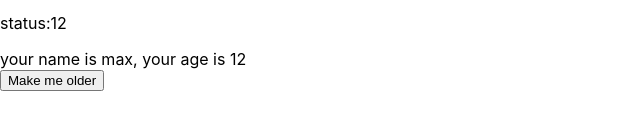
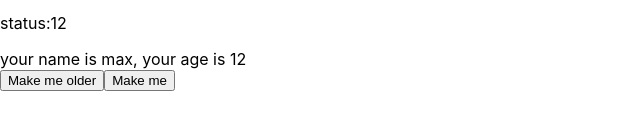
Before and after one commit to mohanqing666666/reactTest, a React (Create React App) app: page / in a window 1280 px wide. Shown: the part 165-300 px from the top of the page, without its empty margins (0-640 px from the left). Built offline with nearby package versions, Linux system fonts and the light colour scheme.

Commit message:
src/components/Header.js

```diff
--- a/src/components/Header.js
+++ b/src/components/Header.js
@@ -2,8 +2,8 @@ import React, { Component } from 'react';
 import logo from './../logo.svg';
 import './../App.css';
 
-export default class  Header extends Component {
-  render() {
+
+const Header=(props)=>{
     return (
        <div className="container">
           <div className="row">
@@ -14,4 +14,5 @@ export default class  Header extends Component {
         </div>
     );
   }
-}
+
+export default Header;
--- a/src/components/Home.js
+++ b/src/components/Home.js
@@ -26,6 +26,9 @@ export default class Home extends Component {
         })
         console.log(this.state.age)
     }
+    handleGreeet(){
+        this.props.greet(this.state.age)
+    }
   render() {
     return (
        <div className="container">
@@ -36,6 +39,7 @@ export default class Home extends Component {
                 <p>status:{this.state.status}</p>
               <div>your name is {this.props.name}, your age is {this.state.age}</div>
               <button onClick={() => {this.onMakeOlder()}} className="btn btn-primary">Make me older</button>
+              <button onClick={this.handleGreeet.bind(this)} className="btn btn-primary">Make me</button>
              </div>
           </div>
         </div>
```
